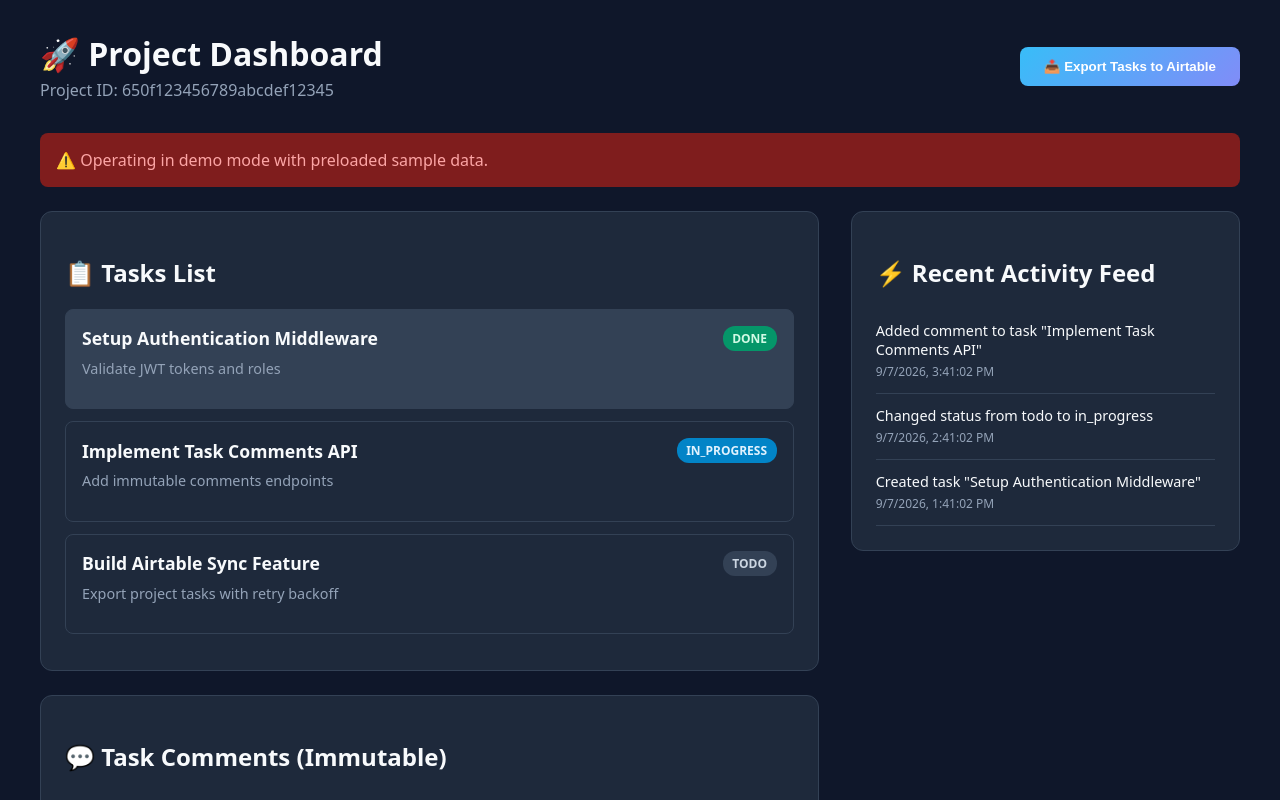
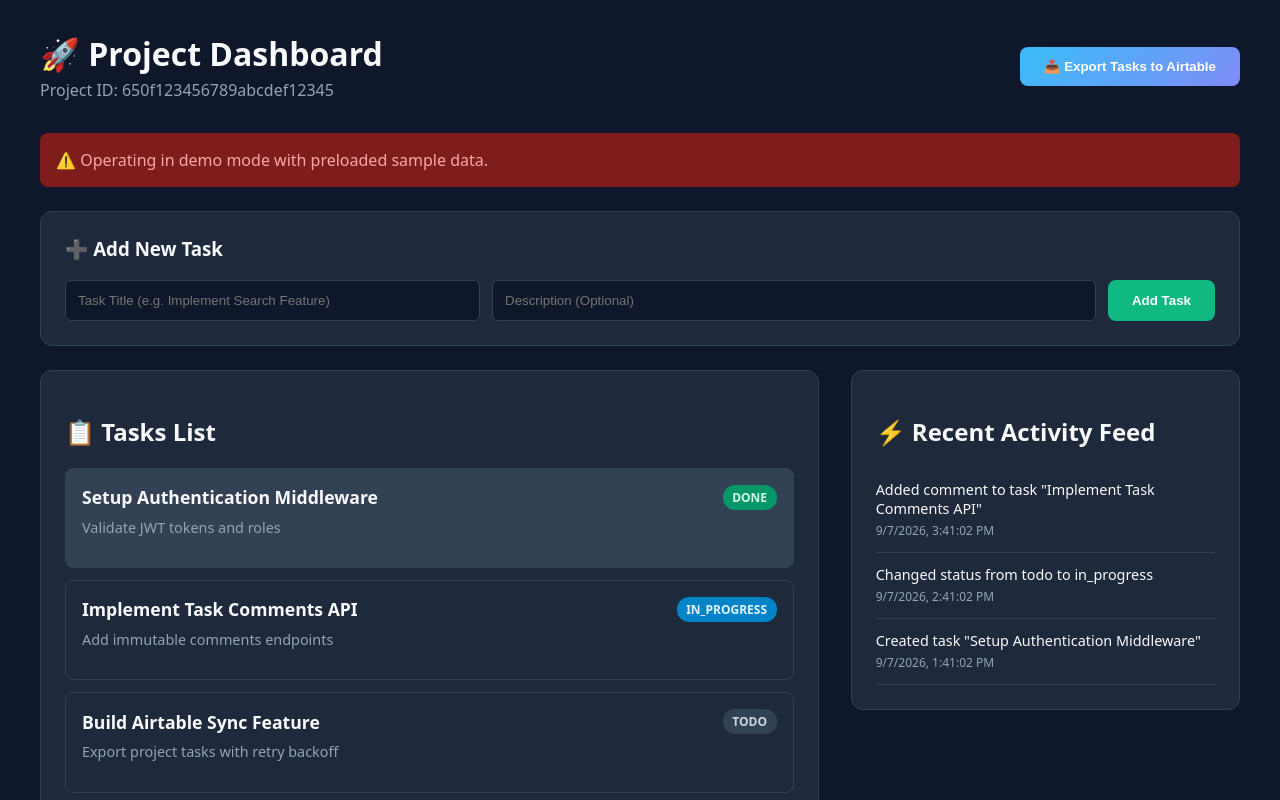
Before and after one commit to tankr556/Full_Stack_Practical_Task, a Next.js app in the folder frontend/: page / in a window 1280 px wide. Shown: the top 800 px of the page. Built offline with nearby package versions, Linux system fonts and the light colour scheme; no server answers.

Commit message:
feat: add UI task creation form allowing users to dynamically add new tasks to project

```diff
--- a/frontend/src/app/page.js
+++ b/frontend/src/app/page.js
@@ -186,6 +186,59 @@ export default function ProjectDetailPage() {
     }
   };
 
+  const [newTaskTitle, setNewTaskTitle] = useState('');
+  const [newTaskDesc, setNewTaskDesc] = useState('');
+
+  const handleCreateTask = async (e) => {
+    e.preventDefault();
+    if (!newTaskTitle.trim()) return;
+
+    try {
+      const res = await fetch(`${API_BASE}/projects/${projectId}/tasks`, {
+        method: 'POST',
+        headers: {
+          'Content-Type': 'application/json',
+          Authorization: `Bearer ${token}`
+        },
+        body: JSON.stringify({
+          title: newTaskTitle,
+          description: newTaskDesc,
+          status: 'todo'
+        })
+      });
+      const data = await res.json();
+      if (data.success && data.task) {
+        setTasks((prev) => [data.task, ...prev]);
+        selectTask(data.task._id);
+        setNewTaskTitle('');
+        setNewTaskDesc('');
+      } else {
+        // Fallback local task creation
+        const newTask = {
+          _id: 't-' + Date.now(),
+          title: newTaskTitle,
+          description: newTaskDesc || 'Newly created task',
+          status: 'todo'
+        };
+        setTasks((prev) => [newTask, ...prev]);
+        selectTask(newTask._id);
+        setNewTaskTitle('');
+        setNewTaskDesc('');
+      }
+    } catch (err) {
+      const newTask = {
+        _id: 't-' + Date.now(),
+        title: newTaskTitle,
+        description: newTaskDesc || 'Newly created task',
+        status: 'todo'
+      };
+      setTasks((prev) => [newTask, ...prev]);
+      selectTask(newTask._id);
+      setNewTaskTitle('');
+      setNewTaskDesc('');
+    }
+  };
+
   return (
     <div className="container">
       <header style={{ display: 'flex', justifyContent: 'space-between', alignItems: 'center', marginBottom: '2rem' }}>
@@ -203,6 +256,45 @@ export default function ProjectDetailPage() {
           ⚠️ {errorMessage}
         </div>
       )}
+
+      {/* Add New Task Form */}
+      <div className="card" style={{ marginBottom: '1.5rem' }}>
+        <h3 style={{ marginTop: 0 }}>➕ Add New Task</h3>
+        <form onSubmit={handleCreateTask} style={{ display: 'flex', gap: '0.75rem', flexWrap: 'wrap' }}>
+          <input
+            type="text"
+            placeholder="Task Title (e.g. Implement Search Feature)"
+            value={newTaskTitle}
+            onChange={(e) => setNewTaskTitle(e.target.value)}
+            required
+            style={{
+              flex: '1 1 250px',
+              padding: '0.75rem',
+              borderRadius: '6px',
+              border: '1px solid var(--border)',
+              background: '#0f172a',
+              color: '#fff'
+            }}
+          />
+          <input
+            type="text"
+            placeholder="Description (Optional)"
+            value={newTaskDesc}
+            onChange={(e) => setNewTaskDesc(e.target.value)}
+            style={{
+              flex: '2 1 300px',
+              padding: '0.75rem',
+              borderRadius: '6px',
+              border: '1px solid var(--border)',
+              background: '#0f172a',
+              color: '#fff'
+            }}
+          />
+          <button type="submit" className="btn" style={{ background: '#10b981' }}>
+            Add Task
+          </button>
+        </form>
+      </div>
 
       <div className="grid">
         {/* Left Column: Tasks & Active Task Comments */}
```
